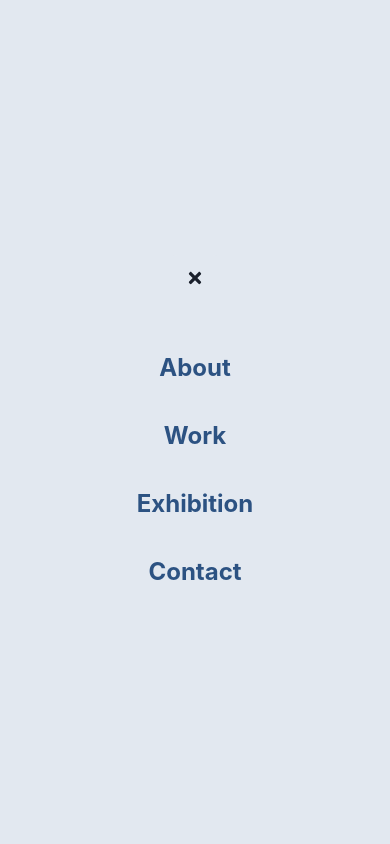
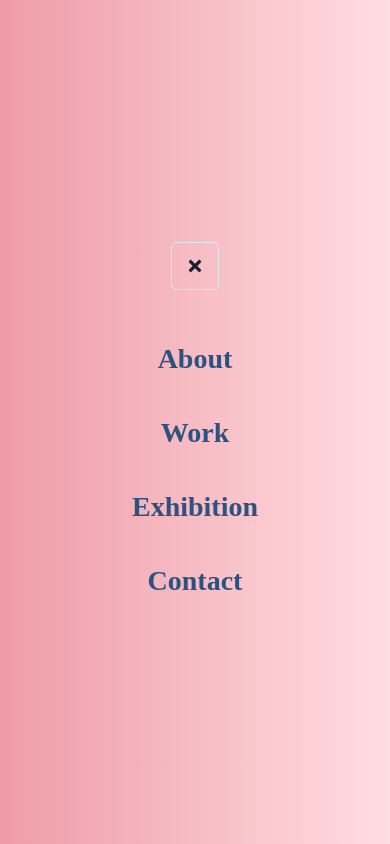
Before and after one commit to Usman-cmd/Emmy_Portfolio, a React (Vite) app: page /exhibition in a window 390 px wide. Both pictures are taken after a click on the button 340 px from the left and 48 px from the top of the page. Shown: the top 844 px of the page. Built offline with nearby package versions, Linux system fonts and the light colour scheme.

Commit message:
update....

```diff
--- a/src/components/Navbar.jsx
+++ b/src/components/Navbar.jsx
@@ -9,6 +9,7 @@ import {
   Box,
   VStack,
   IconButton,
+  SlideFade,
 } from "@chakra-ui/react";
 import { IoMoon } from "react-icons/io5";
 import { LuSun } from "react-icons/lu";
@@ -38,6 +39,7 @@ const Navbar = () => {
     "linear-gradient(to right, rgb(238, 156, 167), rgb(255, 221, 225))";
   const darkGradient =
     "linear-gradient(109.6deg, rgb(6, 2, 2) 32.4%, rgb(137, 30, 47) 98.8%)";
+
   return (
     <Box
       bg={colorMode === "light" ? lightGradient : darkGradient}
@@ -128,6 +130,7 @@ const Navbar = () => {
         </Flex>
 
         {/* Mobile Menu */}
+
         {nav && (
           <VStack
             as="nav"
@@ -136,12 +139,13 @@ const Navbar = () => {
             left={0}
             w="full"
             h="100vh"
-            bg={colorMode === "light" ? "gray.200" : "gray.900"}
+            bg={colorMode === "light" ? lightGradient : darkGradient}
             justifyContent="center"
             alignItems="center"
             spacing={8}
             overflow="hidden"
             zIndex={20}
+            transition="all 0.4s ease"
           >
             <IconButton
               icon={<FaTimes />}
@@ -150,6 +154,10 @@ const Navbar = () => {
               size="lg"
               variant="outline"
               mb={4}
+              transition="transform 0.4s ease"
+              _hover={{
+                transform: "scale(1.2)",
+              }}
             />
             {["about", "work", "exhibition", "contact"].map((section) => (
               <RouterLink
@@ -157,7 +165,12 @@ const Navbar = () => {
                 to={`/${section}`}
                 onClick={handleClick}
               >
-                <Text {...navButtonStyle}>
+                <Text
+                  {...navButtonStyle}
+                  fontSize={{ base: "28px", md: "24px" }}
+                  fontFamily={"Baskerville Old Face"}
+                  _hover={{ transform: "scale(1.2)" }}
+                >
                   {section.charAt(0).toUpperCase() + section.slice(1)}
                 </Text>
               </RouterLink>
```
